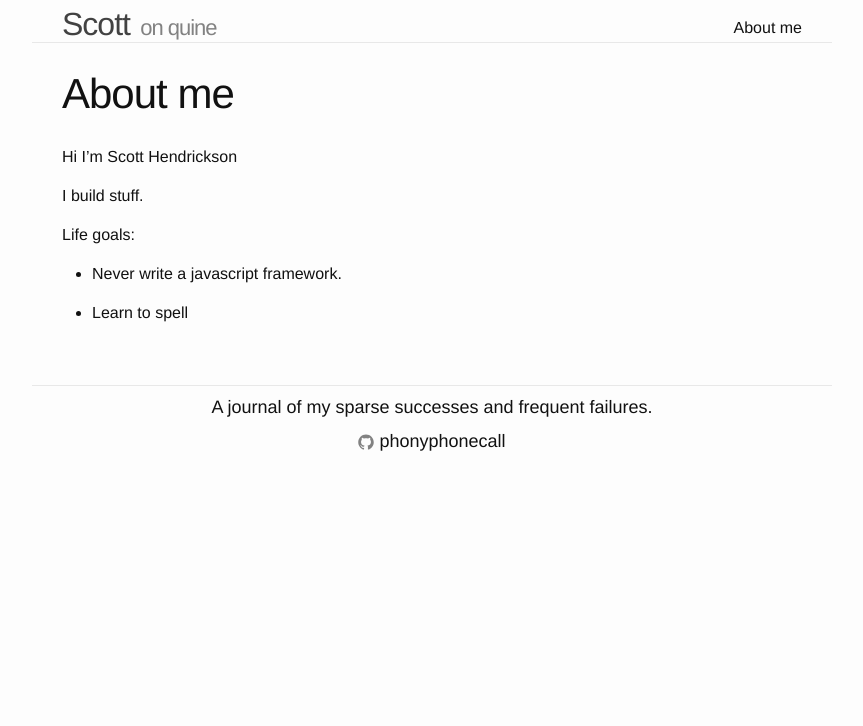
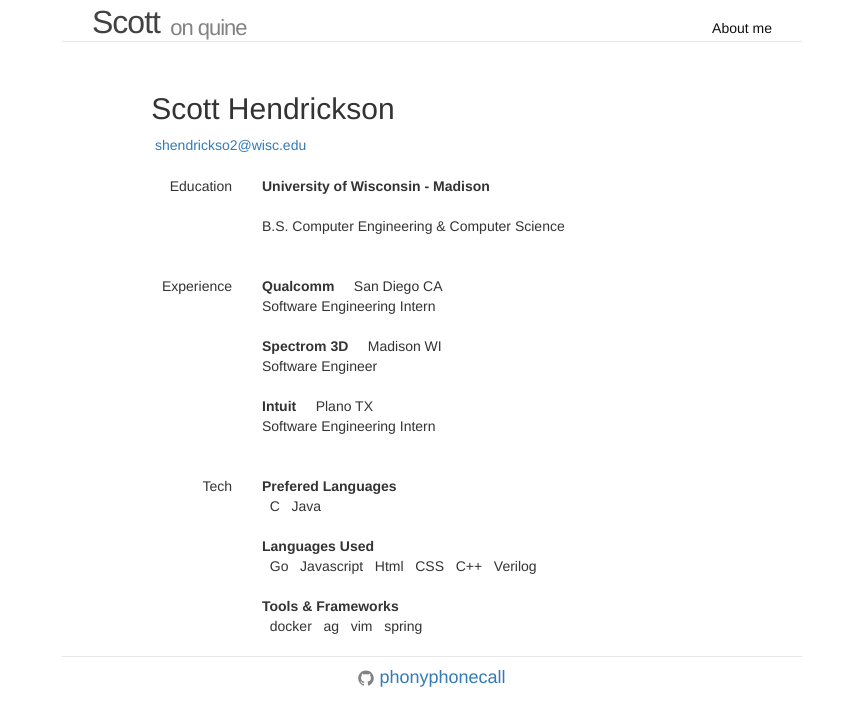
Before and after one commit to quine-io/scott.quine-io.github.io, a Jekyll site: the page built from about.md, in a window 1280 px wide. Shown: the top 726 px of the page, without its empty margins (208-1071 px from the left). Built offline with Jekyll 4.4.1, drawn with Linux system fonts in a browser that asks for light colours.

Commit message:
update about me and stuff

```diff
--- a/_config.yml
+++ b/_config.yml
@@ -2,7 +2,6 @@
 title: Scott
 email: scott@quine.io
 description: > # this means to ignore newlines until "baseurl:"
-    A journal of my sparse successes and frequent failures.
 baseurl: "" # the subpath of your site, e.g. /blog/
 homeurl: "http://quine.io"
 url: "http://scott.quine.io" # the base hostname & protocol for your site
--- a/_includes/head.html
+++ b/_includes/head.html
@@ -9,4 +9,6 @@
   <link rel="stylesheet" href="{{ "/css/main.css" | prepend: site.baseurl }}">
   <link rel="canonical" href="{{ page.url | replace:'index.html','' | prepend: site.baseurl | prepend: site.url }}">
   <link rel="alternate" type="application/rss+xml" title="{{ site.title }}" href="{{ "/feed.xml" | prepend: site.baseurl | prepend: site.url }}" />
+  <!-- bootstrap 4 phun -->
+  <link rel="stylesheet" href="https://maxcdn.bootstrapcdn.com/bootstrap/3.3.5/css/bootstrap.min.css">
 </head>
--- /dev/null
+++ b/_layouts/about.html
@@ -0,0 +1,110 @@
+---
+layout: default
+---
+<div class="about">
+      <div id="name-section" class="row section">
+        <div class="col-sm-1 section-title"></div>
+        <div class="col-sm-11 section-content">
+          <h2>Scott Hendrickson</h2>
+          &nbsp;<a href="mailto:shendrickso2@wisc.edu">shendrickso2@wisc.edu</a>
+        </div>
+      <div id="contact" class="row section">
+        <div class="col-sm-3 section-title">
+        </div>
+        <div class="col-sm-9 section-content">
+        </div>
+      </div>
+      <br>
+      <div id="education" class="row section">
+        <div class="col-sm-3 section-title">
+          Education
+        </div>
+        <div class="col-sm-9 section-content-title">
+          University of Wisconsin - Madison
+        </div>
+        <br>
+        <br>
+        <div class="col-sm-3">
+        </div>
+        <div class="col-sm-9 section-content">
+          B.S. Computer Engineering & Computer Science
+        </div>
+      </div>
+      <br>
+      <br>
+      <div id="experience" class="row section">
+        <div class="col-sm-3 section-title">
+          Experience
+        </div>
+        <div class="col-sm-9">
+          <span class="section-content-title">Qualcomm</span>
+          &nbsp;&nbsp;&nbsp;&nbsp;San Diego CA
+        </div>
+        <br>
+        <div class="col-sm-3"></div>
+        <div class="col-sm-9 section-content">
+          Software Engineering Intern
+          <p>
+        </div>
+        <br>
+        <br>
+        <div class="col-sm-3"></div>
+        <div class="col-sm-9">
+          <span class="section-content-title">Spectrom 3D</span>
+          &nbsp;&nbsp;&nbsp;&nbsp;Madison WI
+        </div>
+        <br>
+        <div class="col-sm-3"></div>
+        <div class="col-sm-9 section-content">
+          Software Engineer
+        </div>
+        <br><br>
+        <div class="col-sm-3"></div>
+        <div class="col-sm-9">
+          <span class="section-content-title">Intuit</span>
+          &nbsp;&nbsp;&nbsp;&nbsp;Plano TX
+        </div>
+        <br>
+        <div class="col-sm-3"></div>
+        <div class="col-sm-9 section-content">
+          Software Engineering Intern
+        </div>
+      </div>
+      <br>
+      <br>
+      <div id="tech" class="row section">
+        <div class="col-sm-3 section-title">
+          Tech
+        </div>
+        <div class="col-sm-9 section-content-title">
+          Prefered Languages
+        </div>
+        <br>
+        <div class="col-sm-3"></div>
+        <div class="col-sm-9 section-content">
+          &nbsp; C &nbsp; Java
+        </div>
+        <br>
+        <br>
+        <div class="col-sm-3"></div>
+        <div class="col-sm-9 section-content-title">
+          Languages Used
+        </div>
+        <br>
+        <div class="col-sm-3"></div>
+        <div class="col-sm-9 section-content">
+          &nbsp; Go &nbsp; Javascript &nbsp; Html &nbsp; CSS &nbsp; C++ &nbsp; Verilog
+        </div>
+        <br><br>
+        <div class="col-sm-3"></div>
+        <div class="col-sm-9 section-content-title">
+          Tools & Frameworks
+        </div>
+        <br>
+        <div class="col-sm-3"></div>
+        <div class="col-sm-9 section-content">
+          &nbsp; docker &nbsp; ag &nbsp; vim &nbsp; spring
+        </div>
+      </div>
+      <br>
+</div>
--- a/_sass/_layout.scss
+++ b/_sass/_layout.scss
@@ -279,3 +279,21 @@
         text-decoration: underline;
     }
 }
+
+/*
+ * about me
+ */
+.section {
+    left: 0;
+    bottom: 0;
+    .section-title {
+        text-align: right;
+    }
+    .section-content-title {
+        -webkit-font-smoothing: antialiased;
+        font-weight: 600;
+    }
+    .section-content {
+
+    }
+}
--- a/about.md
+++ b/about.md
@@ -1,15 +1,5 @@
 ---
-layout: page
+layout: about
 title: About me
 permalink: /about/
 ---
-
-Hi I'm Scott Hendrickson
-
-I build stuff.
-
-Life goals:
-
-* Never write a javascript framework.
-
-* Learn to spell
```
